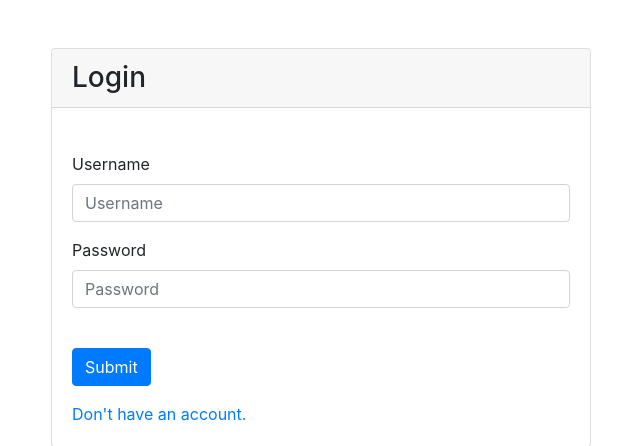
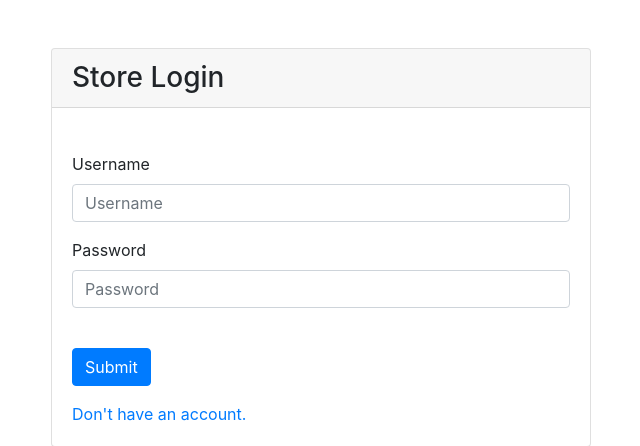
Before and after one commit to SuyogRedkar/x23419504-cdos-project, a Django app: page /store/login/ in a window 1280 px wide. Shown: the part 56-502 px from the top of the page, without its empty margins (319-959 px from the left). Run offline with Django 5.2, Linux system fonts and the light colour scheme; some libraries are stand-ins or nearby versions.

Commit message:
cicd test

```diff
--- a/store/templates/login.html
+++ b/store/templates/login.html
@@ -6,7 +6,7 @@
     <div class="col-md-6">
       <div class="card my-5">
         <div class="card-header">
-          <h3 class="mb-0">Login</h3>
+          <h3 class="mb-0">Store Login</h3>
         </div>
         <div class="card-body">
           <form method="post" enctype="multipart/form-data">
```
Also changed, not shown: db.sqlite3.
